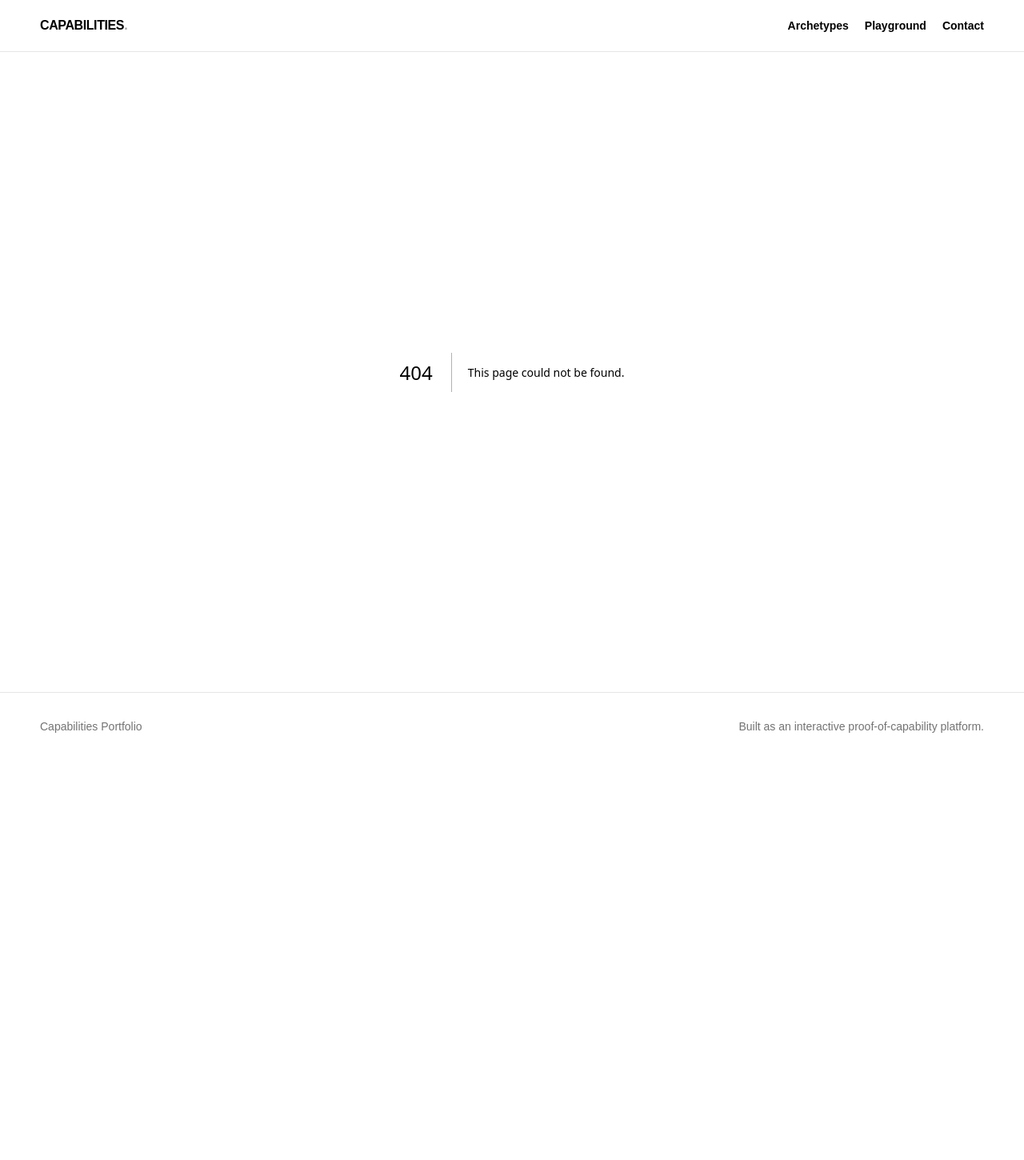
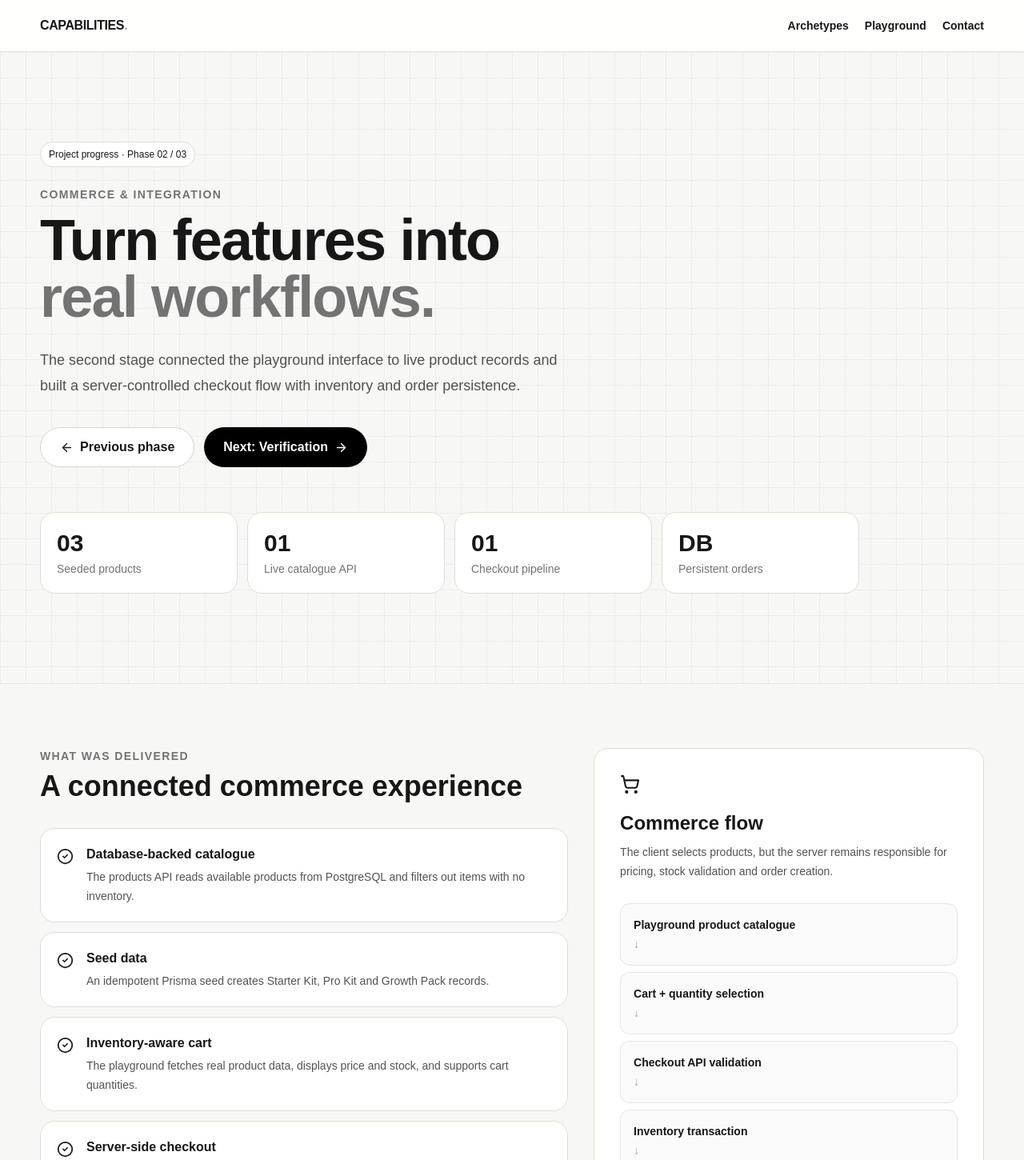
Before and after one commit to sanskar-s8n/capabilities-portfolio, a Next.js app: page /progress/phase-2 in a window 1280 px wide. Before the commit this address had no page. Shown: the top 1450 px of the page at 80% size. Before the commit the page ends 950 px from the top, so only its background shows below. Built offline with nearby package versions, Linux system fonts and the light colour scheme.

Commit message:
Add phase 2 project progress presentation

```diff
--- /dev/null
+++ b/app/progress/phase-2/page.tsx
@@ -0,0 +1,49 @@
+import Link from "next/link";
+import { ArrowLeft, ArrowRight, CheckCircle2, CreditCard, Package, ShoppingCart } from "lucide-react";
+
+const items = [
+  ["Database-backed catalogue", "The products API reads available products from PostgreSQL and filters out items with no inventory."],
+  ["Seed data", "An idempotent Prisma seed creates Starter Kit, Pro Kit and Growth Pack records."],
+  ["Inventory-aware cart", "The playground fetches real product data, displays price and stock, and supports cart quantities."],
+  ["Server-side checkout", "Checkout validates product IDs and quantities, calculates prices from the database and checks stock."],
+  ["Order persistence", "A database transaction decrements inventory and creates a pending order with its order items."]
+];
+
+export default function PhaseTwoPage() {
+  return <div>
+    <section className="grid-bg border-b border-neutral-200">
+      <div className="container-page py-20 md:py-28">
+        <div className="pill mb-6">Project progress · Phase 02 / 03</div>
+        <p className="text-sm font-bold uppercase tracking-widest text-neutral-500">Commerce & integration</p>
+        <h1 className="mt-3 max-w-4xl text-5xl md:text-7xl font-black tracking-tight leading-[.98]">Turn features into<span className="block text-neutral-500">real workflows.</span></h1>
+        <p className="mt-7 max-w-2xl text-lg leading-8 text-neutral-600">The second stage connected the playground interface to live product records and built a server-controlled checkout flow with inventory and order persistence.</p>
+        <div className="mt-9 flex flex-wrap gap-3">
+          <Link href="/progress/phase-1" className="rounded-full border border-neutral-300 bg-white px-6 py-3 font-semibold flex items-center gap-2"><ArrowLeft size={17}/> Previous phase</Link>
+          <Link href="/progress/phase-3" className="rounded-full bg-black px-6 py-3 font-semibold text-white flex items-center gap-2">Next: Verification <ArrowRight size={17}/></Link>
+        </div>
+        <div className="mt-14 grid grid-cols-2 md:grid-cols-4 gap-3 max-w-5xl">
+          {[["03","Seeded products"],["01","Live catalogue API"],["01","Checkout pipeline"],["DB","Persistent orders"]].map(([n,l])=><div className="card p-5" key={l}><div className="text-3xl font-black">{n}</div><div className="mt-1 text-sm text-neutral-500">{l}</div></div>)}
+        </div>
+      </div>
+    </section>
+    <section className="container-page py-16 md:py-20">
+      <div className="grid lg:grid-cols-[1.15fr_.85fr] gap-8">
+        <div>
+          <p className="text-sm font-bold uppercase tracking-widest text-neutral-500">What was delivered</p>
+          <h2 className="mt-2 text-3xl md:text-4xl font-black">A connected commerce experience</h2>
+          <div className="mt-8 space-y-3">{items.map(([title,desc])=><div className="card p-5 flex gap-4" key={title}><CheckCircle2 className="shrink-0 mt-1" size={21}/><div><h3 className="font-bold">{title}</h3><p className="mt-1 text-sm leading-6 text-neutral-600">{desc}</p></div></div>)}</div>
+        </div>
+        <aside className="card p-7 md:p-8 h-fit">
+          <ShoppingCart size={25}/><h3 className="mt-5 text-2xl font-black">Commerce flow</h3>
+          <p className="mt-2 text-sm leading-6 text-neutral-600">The client selects products, but the server remains responsible for pricing, stock validation and order creation.</p>
+          <div className="mt-7 space-y-2 text-sm font-semibold">
+            {["Playground product catalogue","Cart + quantity selection","Checkout API validation","Inventory transaction","Pending order + order items"].map((x,i)=><div className="rounded-xl border border-neutral-200 bg-neutral-50 p-4" key={x}>{x}{i<4&&<div className="text-neutral-400 mt-1">↓</div>}</div>)}
+          </div>
+          <div className="mt-6 grid grid-cols-2 gap-3"><div className="rounded-xl bg-neutral-100 p-4"><Package size={19}/><p className="mt-2 text-xs text-neutral-500">Inventory</p><p className="font-bold">Database-backed</p></div><div className="rounded-xl bg-neutral-100 p-4"><CreditCard size={19}/><p className="mt-2 text-xs text-neutral-500">Checkout</p><p className="font-bold">Demo / Stripe</p></div></div>
+          <p className="mt-5 text-xs leading-5 text-neutral-500">A demo checkout was tested: an order was created and inventory decreased. Demo mode does not collect payment.</p>
+        </aside>
+      </div>
+    </section>
+    <section className="container-page pb-20"><div className="card bg-black text-white p-7 md:p-10 flex flex-col md:flex-row md:items-center justify-between gap-6"><div><p className="text-xs uppercase tracking-widest text-neutral-400">Phase 02 outcome</p><h2 className="mt-2 text-2xl md:text-3xl font-black">The interface now talks to real application data.</h2><p className="mt-2 text-neutral-400">Next: payment lifecycle, reliability and final verification.</p></div><Link href="/progress/phase-3" className="rounded-full bg-white text-black px-5 py-3 font-semibold inline-flex items-center gap-2">Continue <ArrowRight size={16}/></Link></div></section>
+  </div>;
+}
```
